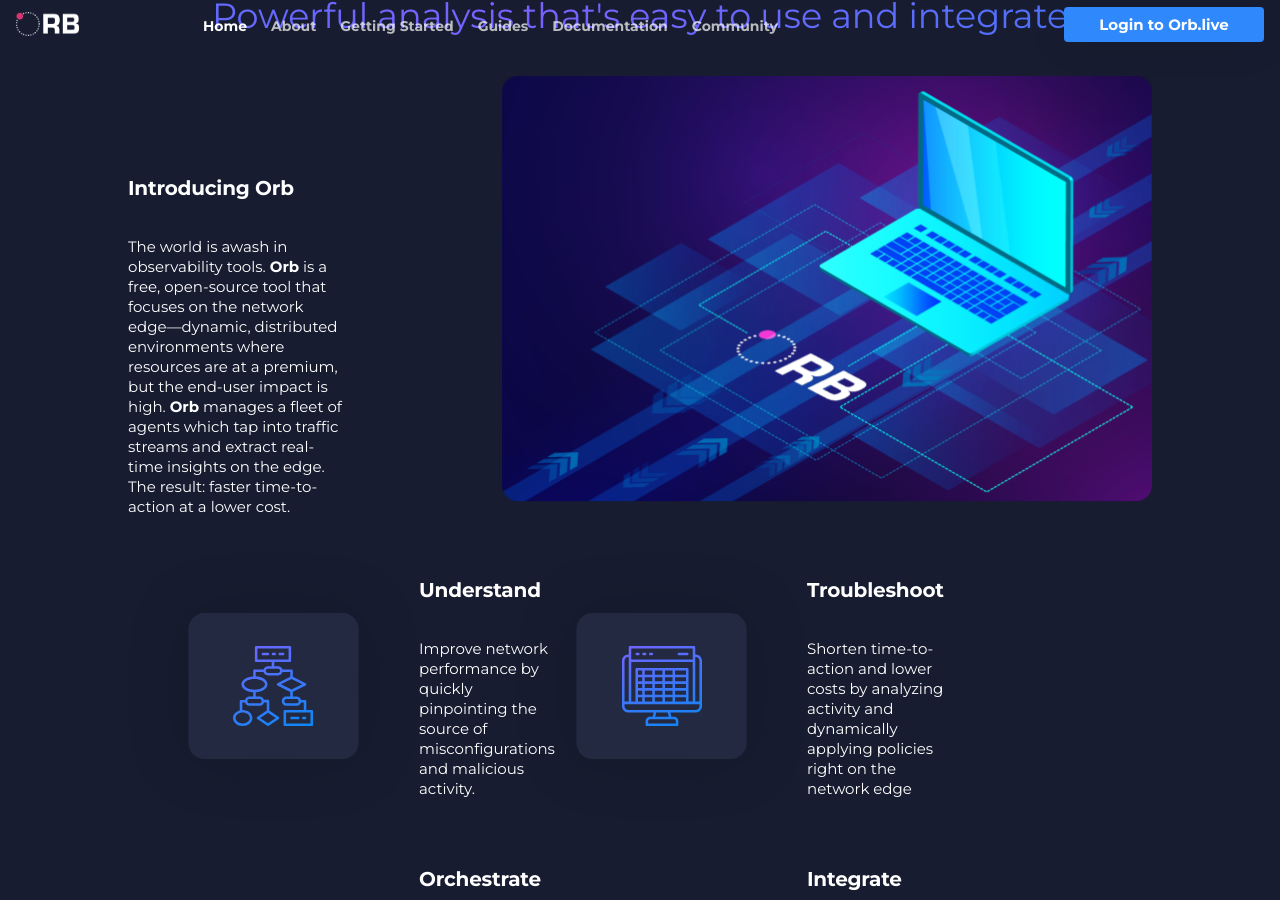
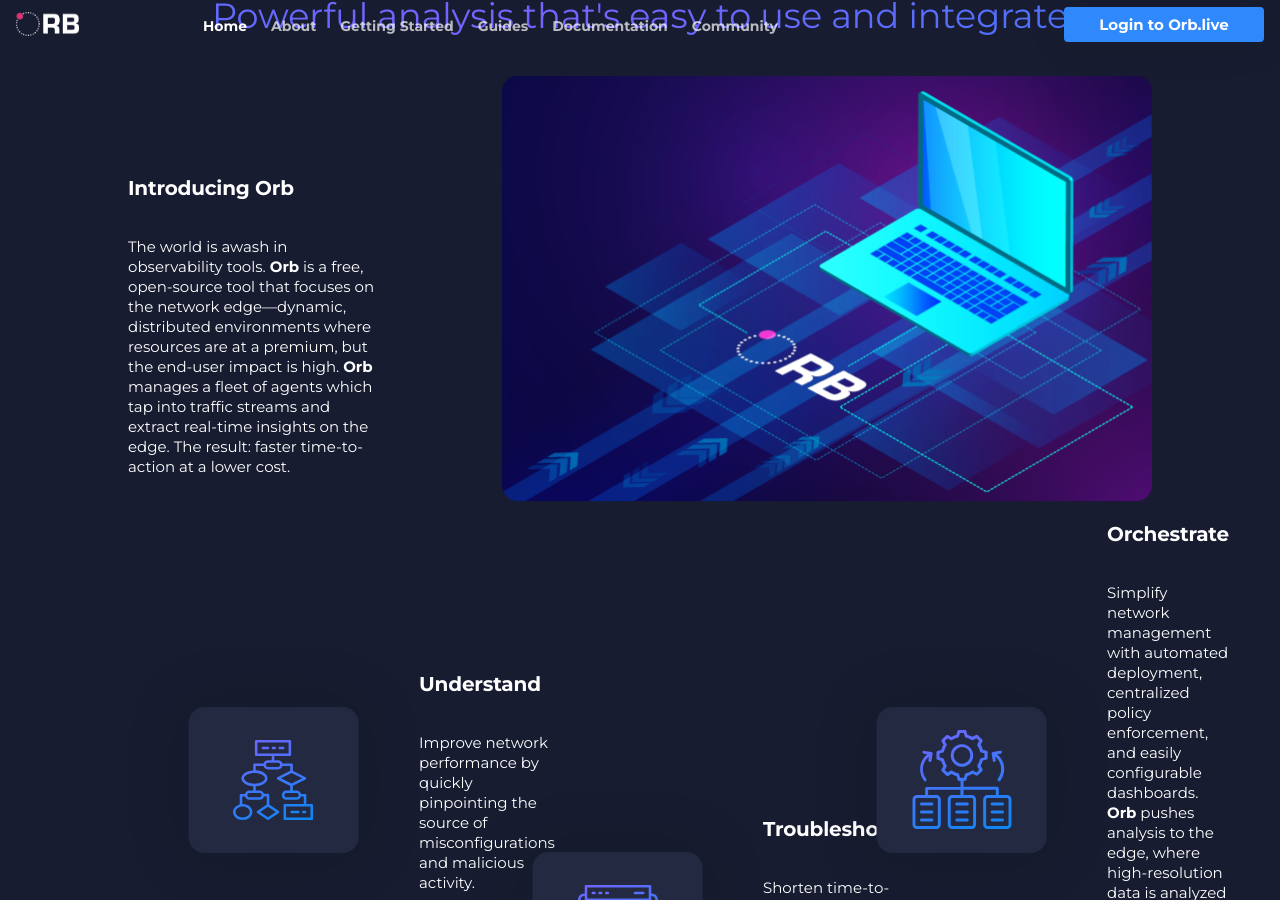
Before and after one commit to orb-community/orb-website, an MkDocs documentation site: the page built from docs/index.md, in a window 1280 px wide and 900 px high, scrolled down 1070 px. Built offline with MkDocs 1.6.1 and Material for MkDocs 9.7.7, drawn with Linux system fonts in a browser that asks for light colours; some of the changed text lies outside the part shown.

Commit message:
wip img content

```diff
--- a/docs/index.md
+++ b/docs/index.md
@@ -18,7 +18,7 @@
 
 <div class="orb-home-detail">
 <img src="img/02_Understand.svg" class="orb-home-img"/>
-<div>
+<div class="md-typeset">
 <h3>Understand</h3>
 <p>Improve network performance by quickly pinpointing the source of misconfigurations and malicious activity.</p>
 </div>
@@ -34,17 +34,17 @@
 
 <div class="orb-home-detail">
 <img src="img/04_Orchestrate.svg" class="orb-home-img"/>
-<div>
+<div class="md-typeset">
 <h3>Orchestrate</h3>
-<p>Simplify network management with automated deployment, centralized policy enforcement, and easily configurable dashboards. **Orb** pushes analysis to the edge, where high-resolution data is analyzed in real time without the need to send raw data to a central location for batch processing.</p>
+<p>Simplify network management with automated deployment, centralized policy enforcement, and easily configurable dashboards. <strong>Orb</strong> pushes analysis to the edge, where high-resolution data is analyzed in real time without the need to send raw data to a central location for batch processing.</p>
 </div>
 </div>
 
 <div class="orb-home-detail">
 <img src="img/05_Integrate.svg" class="orb-home-img"/>
-<div>
+<div class="md-typeset">
 <h3>Integrate</h3>
-<p>Save time and effort by streamlining your data pipeline, all with a tool that takes just ten minutes to start using. **Orb** is designed to integrate seamlessly with modern observability stacks. It minimizes the grunt work of building a data pipeline while producing the real-time, actionable intelligence you need from the network edge.</p>
+<p>Save time and effort by streamlining your data pipeline, all with a tool that takes just ten minutes to start using. <strong>Orb</strong> is designed to integrate seamlessly with modern observability stacks. It minimizes the grunt work of building a data pipeline while producing the real-time, actionable intelligence you need from the network edge.</p>
 </div>
 </div>
 </div>
--- a/overrides/index.html
+++ b/overrides/index.html
@@ -87,29 +87,33 @@
   }
 
   img.observability {
-    margin: -5rem 0 0 8rem !important;
+    margin: -5rem 0 0 6rem !important;
     width: 650px;
     height: auto;
   }
 
   img.wherefits {
-    margin: -5rem 8rem 0 0 !important;
+    margin: -5rem 6rem 0 0 !important;
     width: 650px;
     height: auto;
   }
 
   .orb-home-content {
+    justify-self: center;
     display: inline-flex;
     flex-direction: column;
-    width: 75%;
+    margin: 2rem 0.5rem 8rem;
+    width: min(100%, 53rem);
   }
 
+  img.orb-home-img {
+    margin: 0 0 !important;
+  }
 
   .orb-home-detail {
     display: inline-flex;
     align-items: center;
     max-width: 40rem;
-    align-self: flex-start;
   }
 
   .orb-home-detail:nth-child(even) {
```
